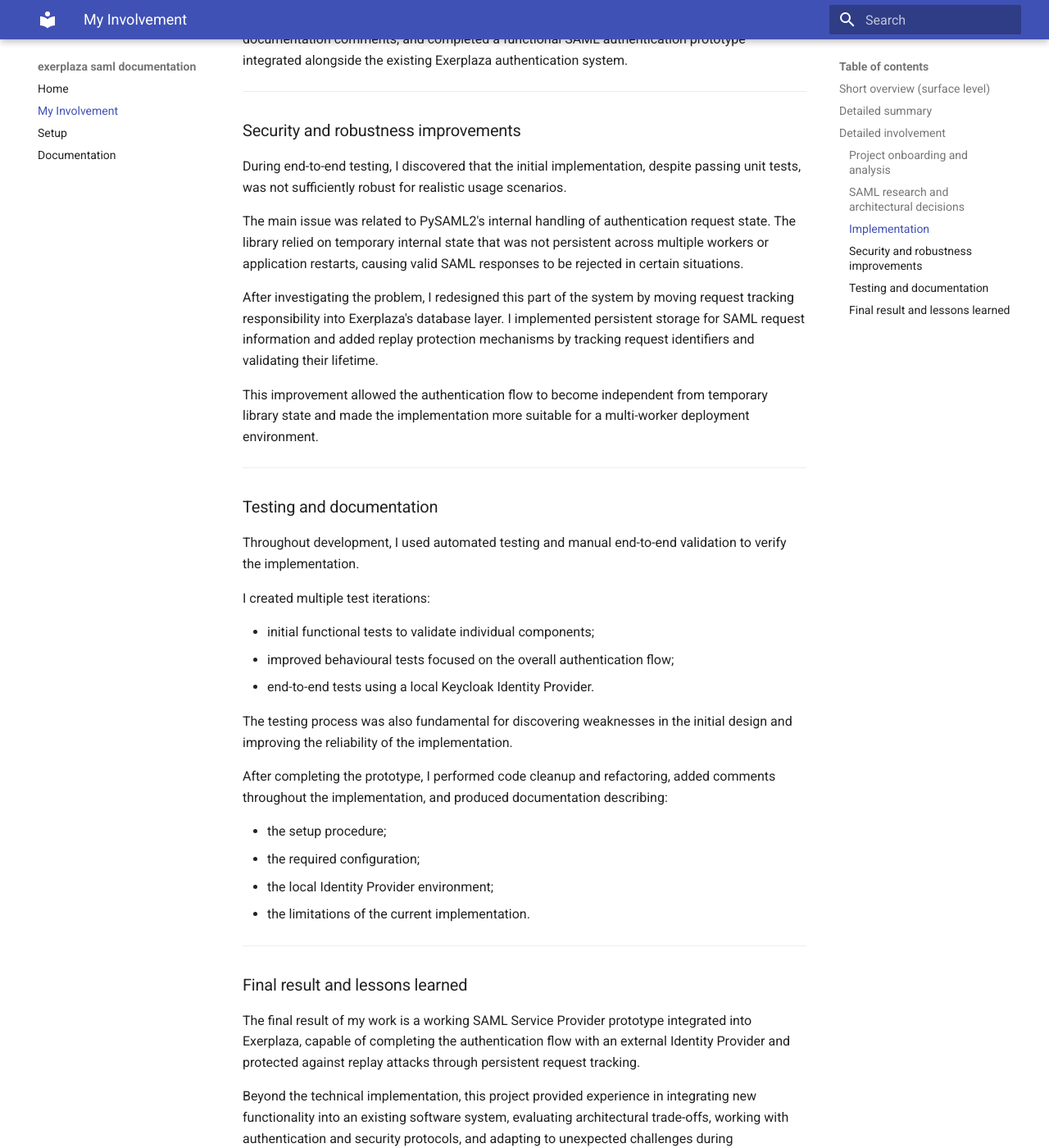
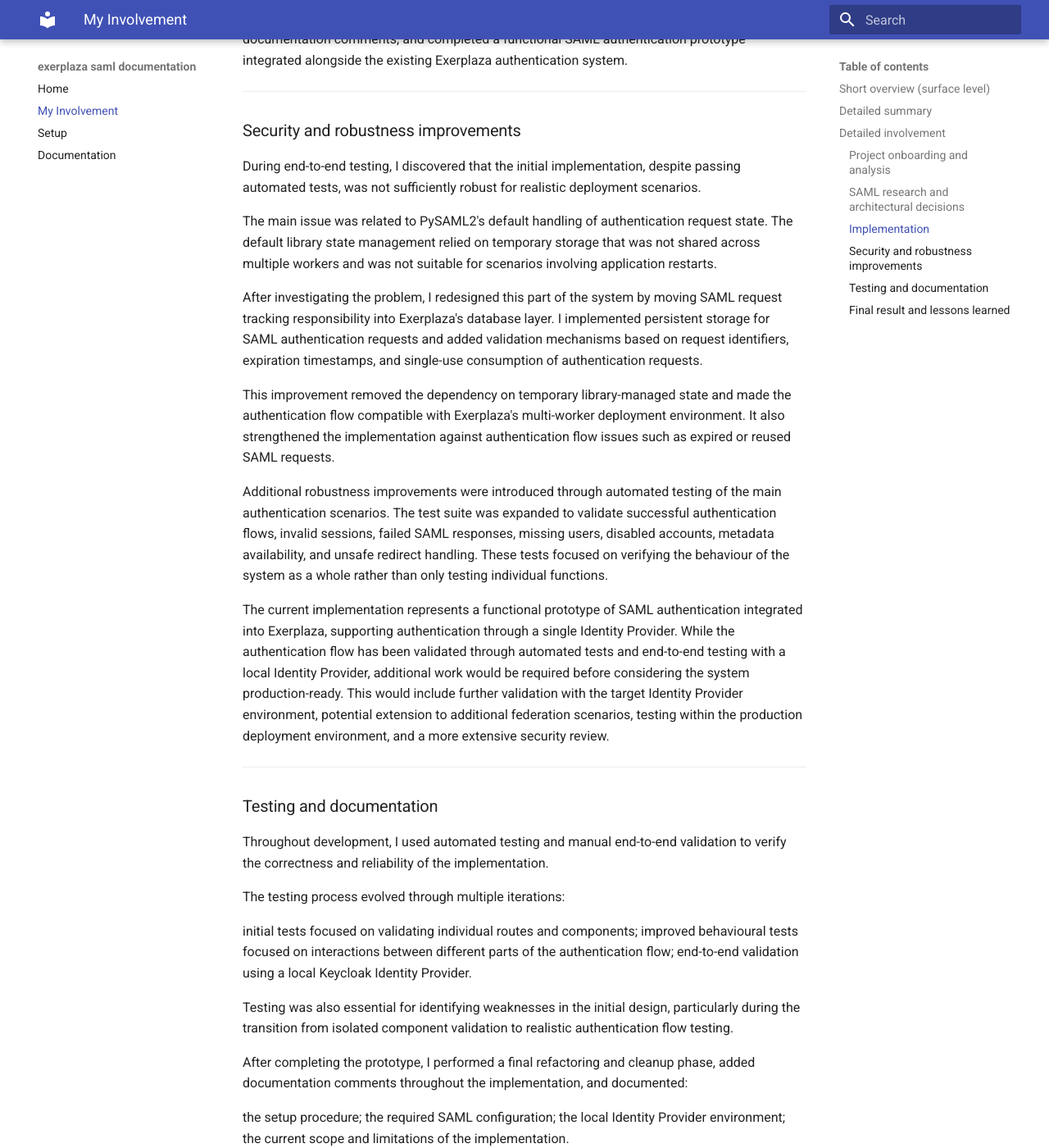
Before and after one commit to acquanaturaleminerale/acquanaturaleminerale.github.io, an MkDocs documentation site: the page built from docs/involvement.md, in a window 1280 px wide and 1400 px high, scrolled down 4014 px. Shown: the whole window at 82% size. Built offline with MkDocs 1.6.1 and Material for MkDocs 9.7.7, drawn with Linux system fonts in a browser that asks for light colours; some of the changed text lies outside the part shown.

Commit message:
Update involvement.md

```diff
--- a/docs/involvement.md
+++ b/docs/involvement.md
@@ -79,40 +79,44 @@
 
 ### Security and robustness improvements
 
-During end-to-end testing, I discovered that the initial implementation, despite passing unit tests, was not sufficiently robust for realistic usage scenarios.
+During end-to-end testing, I discovered that the initial implementation, despite passing automated tests, was not sufficiently robust for realistic deployment scenarios.
 
-The main issue was related to PySAML2's internal handling of authentication request state. The library relied on temporary internal state that was not persistent across multiple workers or application restarts, causing valid SAML responses to be rejected in certain situations.
+The main issue was related to PySAML2's default handling of authentication request state. The default library state management relied on temporary storage that was not shared across multiple workers and was not suitable for scenarios involving application restarts.
 
-After investigating the problem, I redesigned this part of the system by moving request tracking responsibility into Exerplaza's database layer. I implemented persistent storage for SAML request information and added replay protection mechanisms by tracking request identifiers and validating their lifetime.
+After investigating the problem, I redesigned this part of the system by moving SAML request tracking responsibility into Exerplaza's database layer. I implemented persistent storage for SAML authentication requests and added validation mechanisms based on request identifiers, expiration timestamps, and single-use consumption of authentication requests.
 
-This improvement allowed the authentication flow to become independent from temporary library state and made the implementation more suitable for a multi-worker deployment environment.
+This improvement removed the dependency on temporary library-managed state and made the authentication flow compatible with Exerplaza's multi-worker deployment environment. It also strengthened the implementation against authentication flow issues such as expired or reused SAML requests.
+
+Additional robustness improvements were introduced through automated testing of the main authentication scenarios. The test suite was expanded to validate successful authentication flows, invalid sessions, failed SAML responses, missing users, disabled accounts, metadata availability, and unsafe redirect handling. These tests focused on verifying the behaviour of the system as a whole rather than only testing individual functions.
+
+The current implementation represents a functional prototype of SAML authentication integrated into Exerplaza, supporting authentication through a single Identity Provider. While the authentication flow has been validated through automated tests and end-to-end testing with a local Identity Provider, additional work would be required before considering the system production-ready. This would include further validation with the target Identity Provider environment, potential extension to additional federation scenarios, testing within the production deployment environment, and a more extensive security review.
 
 ---
 
 ### Testing and documentation
 
-Throughout development, I used automated testing and manual end-to-end validation to verify the implementation.
+Throughout development, I used automated testing and manual end-to-end validation to verify the correctness and reliability of the implementation.
 
-I created multiple test iterations:
+The testing process evolved through multiple iterations:
 
-* initial functional tests to validate individual components;
-* improved behavioural tests focused on the overall authentication flow;
-* end-to-end tests using a local Keycloak Identity Provider.
+initial tests focused on validating individual routes and components;
+improved behavioural tests focused on interactions between different parts of the authentication flow;
+end-to-end validation using a local Keycloak Identity Provider.
 
-The testing process was also fundamental for discovering weaknesses in the initial design and improving the reliability of the implementation.
+Testing was also essential for identifying weaknesses in the initial design, particularly during the transition from isolated component validation to realistic authentication flow testing.
 
-After completing the prototype, I performed code cleanup and refactoring, added comments throughout the implementation, and produced documentation describing:
+After completing the prototype, I performed a final refactoring and cleanup phase, added documentation comments throughout the implementation, and documented:
 
-* the setup procedure;
-* the required configuration;
-* the local Identity Provider environment;
-* the limitations of the current implementation.
+the setup procedure;
+the required SAML configuration;
+the local Identity Provider environment;
+the current scope and limitations of the implementation.
 
 ---
 
 ### Final result and lessons learned
 
-The final result of my work is a working SAML Service Provider prototype integrated into Exerplaza, capable of completing the authentication flow with an external Identity Provider and protected against replay attacks through persistent request tracking.
+The final result of my work is a functional SAML Service Provider prototype integrated into Exerplaza, capable of completing the authentication flow with a single external Identity Provider and implementing replay protection mechanisms through persistent SAML request tracking.
 
 Beyond the technical implementation, this project provided experience in integrating new functionality into an existing software system, evaluating architectural trade-offs, working with authentication and security protocols, and adapting to unexpected challenges during development.
 
```
